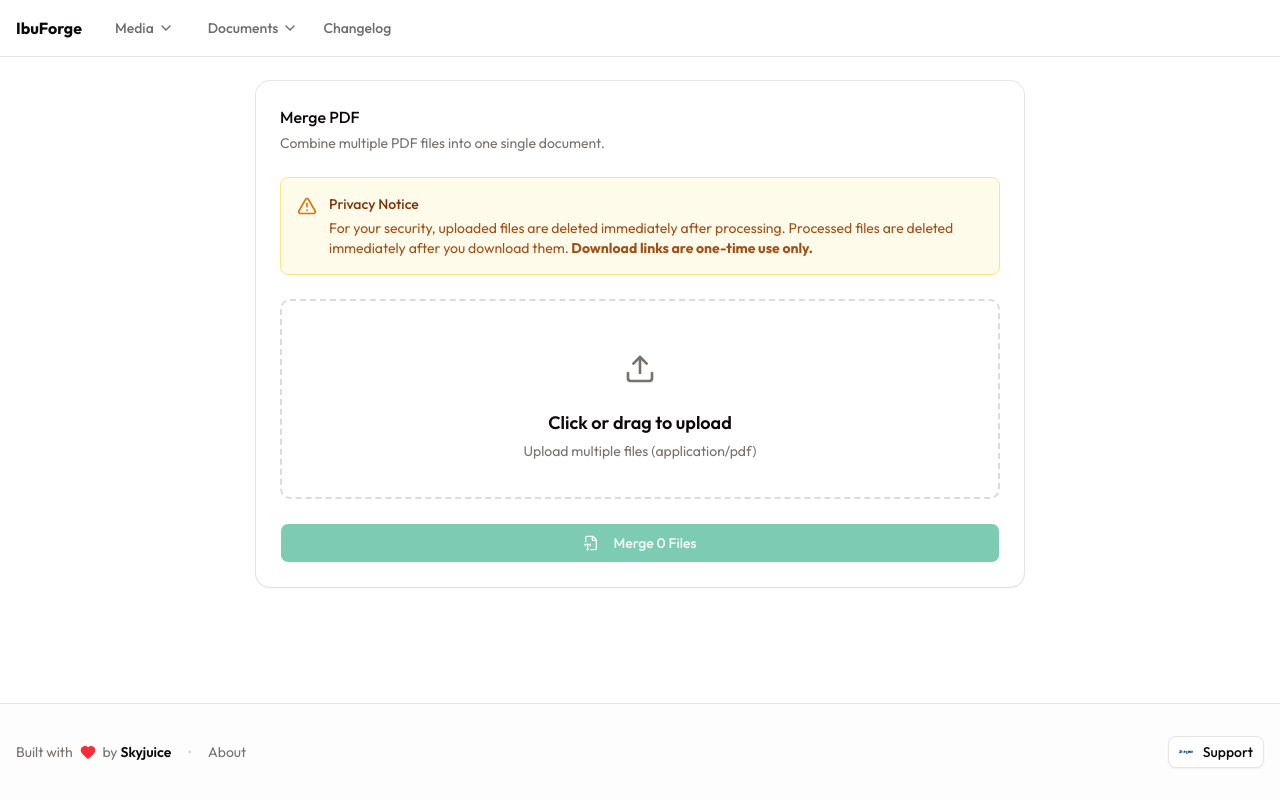
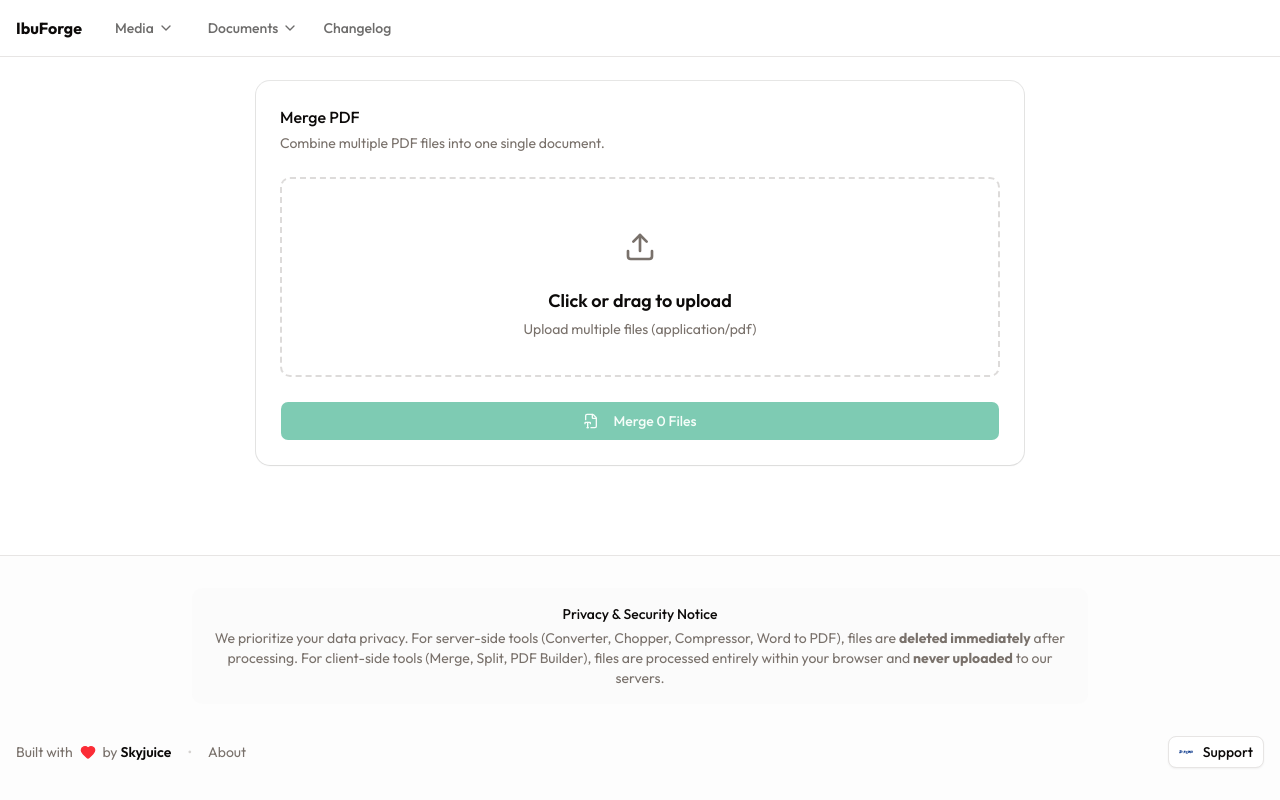
Before and after one commit to skyjuice/forge, a Next.js app: page /tools/pdf-merger in a window 1280 px wide. Built offline with nearby package versions, Linux system fonts and the light colour scheme.

Commit message:
style: standardize privacy notice in footer, remove individual notices

```diff
--- a/app/tools/chopper/page.tsx
+++ b/app/tools/chopper/page.tsx
@@ -68,17 +68,7 @@ export default function ChopperPage() {
                     <CardDescription>Upload your media file and specify the chunk duration.</CardDescription>
                 </CardHeader>
                 <CardContent className="space-y-6">
-                    <div className="bg-amber-50 border border-amber-200 rounded-md p-4 flex items-start gap-3">
-                        <AlertTriangle className="h-5 w-5 text-amber-600 mt-0.5 shrink-0" />
-                        <div className="text-sm text-amber-900">
-                            <p className="font-medium">Privacy Notice</p>
-                            <p className="mt-1 text-amber-800/90">
-                                For your security, uploaded files are deleted immediately after processing.
-                                Processed files are deleted immediately after you download them.
-                                <strong>Download links are one-time use only.</strong>
-                            </p>
-                        </div>
-                    </div>
+
 
                     {!file ? (
                         <Dropzone
--- a/app/tools/compressor/page.tsx
+++ b/app/tools/compressor/page.tsx
@@ -68,17 +68,7 @@ export default function CompressorPage() {
                     <CardDescription>Upload media and select compression strength.</CardDescription>
                 </CardHeader>
                 <CardContent className="space-y-6">
-                    <div className="bg-amber-50 border border-amber-200 rounded-md p-4 flex items-start gap-3">
-                        <AlertTriangle className="h-5 w-5 text-amber-600 mt-0.5 shrink-0" />
-                        <div className="text-sm text-amber-900">
-                            <p className="font-medium">Privacy Notice</p>
-                            <p className="mt-1 text-amber-800/90">
-                                For your security, uploaded files are deleted immediately after processing.
-                                Processed files are deleted immediately after you download them.
-                                <strong>Download links are one-time use only.</strong>
-                            </p>
-                        </div>
-                    </div>
+
 
                     {!file ? (
                         <Dropzone
--- a/app/tools/converter/page.tsx
+++ b/app/tools/converter/page.tsx
@@ -73,17 +73,7 @@ export default function ConverterPage() {
                     <CardDescription>Select your source file and target format.</CardDescription>
                 </CardHeader>
                 <CardContent className="space-y-6">
-                    <div className="bg-amber-50 border border-amber-200 rounded-md p-4 flex items-start gap-3">
-                        <AlertTriangle className="h-5 w-5 text-amber-600 mt-0.5 shrink-0" />
-                        <div className="text-sm text-amber-900">
-                            <p className="font-medium">Privacy Notice</p>
-                            <p className="mt-1 text-amber-800/90">
-                                For your security, uploaded files are deleted immediately after processing.
-                                Processed files are deleted immediately after you download them.
-                                <strong>Download links are one-time use only.</strong>
-                            </p>
-                        </div>
-                    </div>
+
 
                     {!file ? (
                         <Dropzone
--- a/app/tools/pdf-merger/page.tsx
+++ b/app/tools/pdf-merger/page.tsx
@@ -72,7 +72,7 @@ export default function PdfMergerPage() {
                     <CardDescription>Combine multiple PDF files into one single document.</CardDescription>
                 </CardHeader>
                 <CardContent className="space-y-6">
-                    <PrivacyNotice />
+
 
                     <Dropzone
                         onFilesSelected={handleFilesSelected}
--- a/app/tools/pdf/page.tsx
+++ b/app/tools/pdf/page.tsx
@@ -62,17 +62,7 @@ export default function PdfPage() {
                     <CardDescription>Select JPG or PNG images to combine into a PDF.</CardDescription>
                 </CardHeader>
                 <CardContent className="space-y-6">
-                    <div className="bg-amber-50 border border-amber-200 rounded-md p-4 flex items-start gap-3">
-                        <AlertTriangle className="h-5 w-5 text-amber-600 mt-0.5 shrink-0" />
-                        <div className="text-sm text-amber-900">
-                            <p className="font-medium">Privacy Notice</p>
-                            <p className="mt-1 text-amber-800/90">
-                                For your security, uploaded files are deleted immediately after processing.
-                                Processed files are deleted immediately after you download them.
-                                <strong>Download links are one-time use only.</strong>
-                            </p>
-                        </div>
-                    </div>
+
 
                     <Dropzone
                         onFilesSelected={handleFilesSelected}
--- a/app/tools/split-pdf/page.tsx
+++ b/app/tools/split-pdf/page.tsx
@@ -150,7 +150,7 @@ export default function SplitPdfPage() {
                 </CardContent>
             </Card>
 
-            <PrivacyNotice />
+
         </div>
     );
 }
--- a/app/tools/word-to-pdf/page.tsx
+++ b/app/tools/word-to-pdf/page.tsx
@@ -65,17 +65,7 @@ export default function WordToPdfPage() {
                     <CardDescription>Select a .docx file to convert.</CardDescription>
                 </CardHeader>
                 <CardContent className="space-y-6">
-                    <div className="bg-amber-50 border border-amber-200 rounded-md p-4 flex items-start gap-3">
-                        <AlertTriangle className="h-5 w-5 text-amber-600 mt-0.5 shrink-0" />
-                        <div className="text-sm text-amber-900">
-                            <p className="font-medium">Privacy Notice</p>
-                            <p className="mt-1 text-amber-800/90">
-                                For your security, uploaded files are deleted immediately after processing.
-                                Processed files are deleted immediately after you download them.
-                                <strong>Download links are one-time use only.</strong>
-                            </p>
-                        </div>
-                    </div>
+
 
                     {!file ? (
                         <Dropzone
--- a/components/privacy-notice.tsx
+++ /dev/null
@@ -1,28 +0,0 @@
-import { AlertTriangle } from "lucide-react";
-
-export interface PrivacyNoticeProps {
-    mode?: "server" | "client";
-}
-
-export function PrivacyNotice({ mode = "server" }: PrivacyNoticeProps) {
-    return (
-        <div className="bg-amber-50 border border-amber-200 rounded-md p-4 flex items-start gap-3">
-            <AlertTriangle className="h-5 w-5 text-amber-600 mt-0.5 shrink-0" />
-            <div className="text-sm text-amber-900">
-                <p className="font-medium">Privacy Notice</p>
-                {mode === "server" ? (
-                    <p className="mt-1 text-amber-800/90">
-                        For your security, uploaded files are deleted immediately after processing.
-                        Processed files are deleted immediately after you download them.
-                        <strong> Download links are one-time use only.</strong>
-                    </p>
-                ) : (
-                    <p className="mt-1 text-amber-800/90">
-                        For your security, files are processed entirely within your browser.
-                        They are not uploaded to any server.
-                    </p>
-                )}
-            </div>
-        </div>
-    );
-}
--- a/components/site-footer.tsx
+++ b/components/site-footer.tsx
@@ -6,6 +6,14 @@ export function SiteFooter() {
     return (
         <footer className="border-t bg-muted/20">
             <div className="container mx-auto px-4 py-8">
+                <div className="mb-8 p-4 bg-muted/30 rounded-lg text-sm text-muted-foreground text-center max-w-4xl mx-auto">
+                    <p className="font-medium text-foreground mb-1">Privacy & Security Notice</p>
+                    <p>
+                        We prioritize your data privacy. For server-side tools (Converter, Chopper, Compressor, Word to PDF), files are <strong>deleted immediately</strong> after processing.
+                        For client-side tools (Merge, Split, PDF Builder), files are processed entirely within your browser and <strong>never uploaded</strong> to our servers.
+                    </p>
+                </div>
+
                 <div className="flex flex-col items-center justify-between gap-4 md:flex-row">
                     <div className="flex flex-col md:flex-row items-center gap-4 text-sm text-muted-foreground text-center md:text-left">
                         <p>
```
